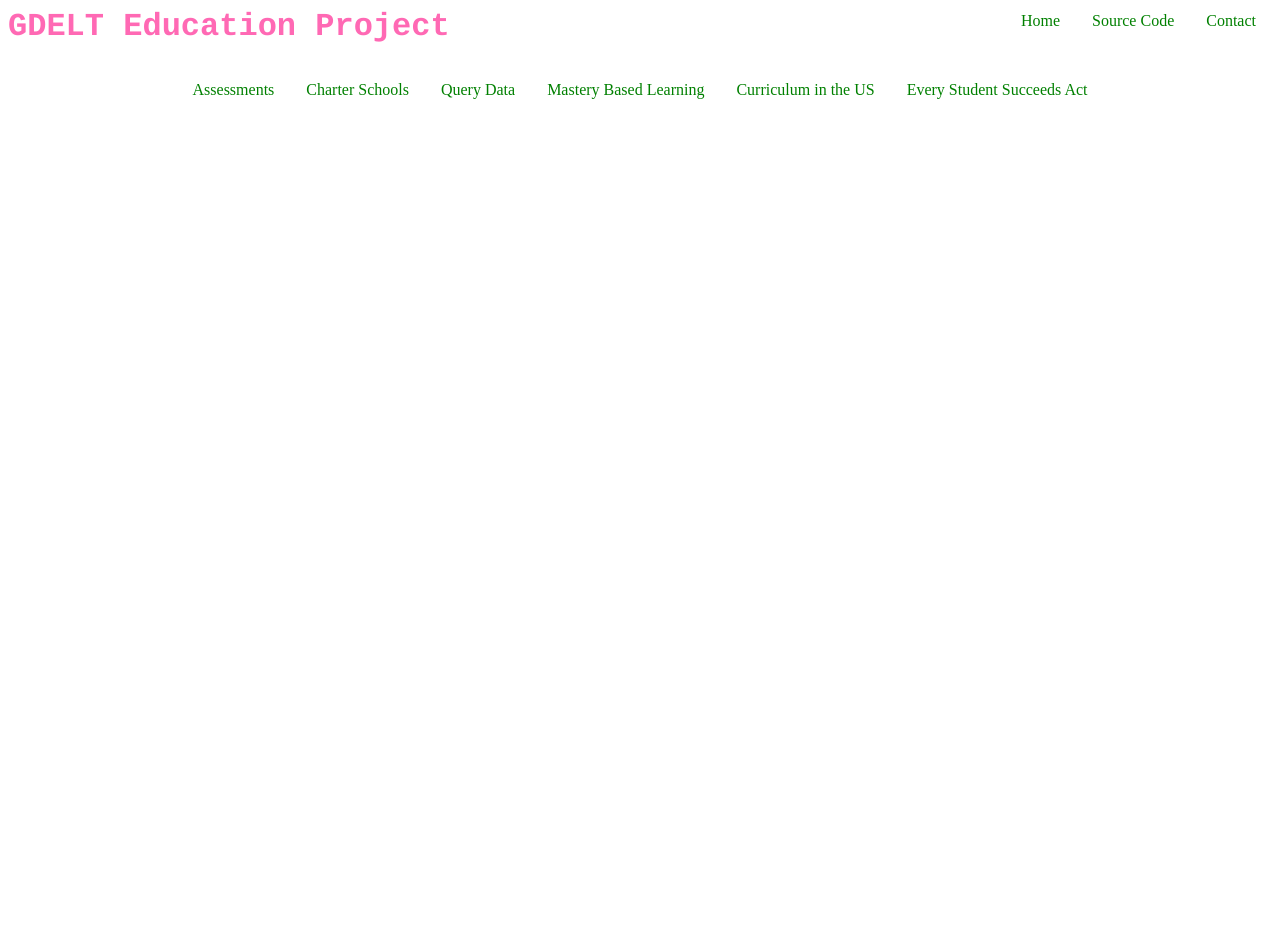
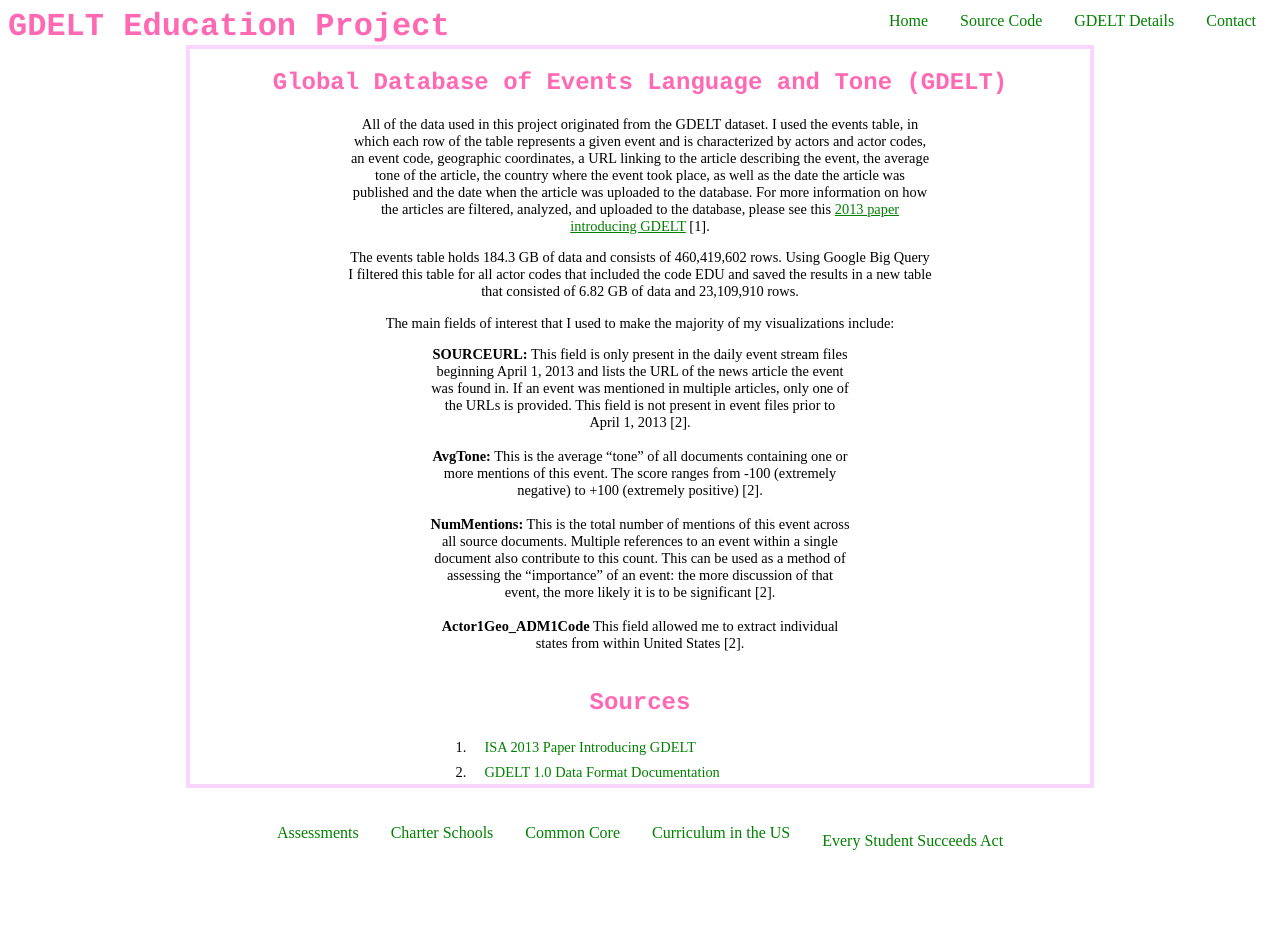
Before and after one commit to yohn-dezmon/education-gdelt, a Flask app: page /GDELT-details in a window 1280 px wide. Before the commit the page ends 99 px from the top, so only its background shows below. Run offline with Flask 2, Linux system fonts and the light colour scheme.

Commit message:
added comments, common core

```diff
--- a/gdelt-edu-web/app.py
+++ b/gdelt-edu-web/app.py
@@ -20,35 +20,43 @@ import pdb
 app = Flask(__name__)
 
 class Database:
+    """ This class allows me to connect to the MySQL database. I have not included
+    a page where this is utilized on the website yet, however it is a feature I would
+    like to add in the future.
+    """
     def __init__(self):
         host = "127.0.0.1"
         user= "root"
         password = ""
         db = "gdelt"
 
+        # Here I am connecting to the database using pymysql.
         self.con = pymysql.connect(host=host, user=user, password=password, db=db,
                                 cursorclass=pymysql.cursors.DictCursor)
         self.cur = self.con.cursor()
 
     def list_actors(self):
+        """ This is a test query to ensure that pymysql was connecting to the database.
+        """
         self.cur.execute("SELECT Actor2Name from freqused LIMIT 50")
         result = self.cur.fetchall()
+        self.con.close()
 
         return result
 
-# instantiate Graph() class
 
 
 @app.route('/', methods=['GET'])
 def index_get():
-
-
+    """ This is the homepage of the website
+    """
 
     return render_template('index.html')
 
 @app.route('/querydb', methods=['GET'])
 def query_db_page():
-
+    """ Here I am connecting to the database with a combination of pymysql and
+    SQLAlchemy"""
     def db_query():
         db = Database()
         actors = db.list_actors()
@@ -62,7 +70,10 @@ def query_db_page():
 
 @app.route('/curriculum', methods=['GET'])
 def curri_page():
-
+    """ This is the curriculum category page. This method is used to generate the
+    graphs and tables that display on this page.
+    """
+    # The Graph class is instantiated and assigned to the graph variable.
     graph = Graph()
 
 
@@ -88,7 +99,9 @@ def curri_page():
 
 @app.route('/charter-schools', methods=['GET'])
 def charter_schools_page():
-
+    """ This is the charter school category page. This method is used to generate
+    the graphs and tables that display on the page.
+    """
     graph = Graph()
 
     # This line can be used to generate the avgtone/nummention line plot again if needed.
@@ -116,33 +129,46 @@ def charter_schools_page():
 
 @app.route('/essa', methods=['GET'])
 def essa_page():
+    """ This is the method that renders the Every Student Succeeds Act page."""
 
     return render_template('essa.html')
 
 @app.route('/GDELT-details', methods=['GET'])
 def details_page():
+    """ This method renders the page that explains the details of how I used the
+    GDELT Dataset and some of the key features within the Dataset.
+    """
 
     return render_template('GDELT-details.html')
 
-@app.route('/mastery', methods=['GET'])
-def mastery_page():
+@app.route('/common-core', methods=['GET'])
+def common_core_page():
+    """ This is the common category page.
+    """
 
-    return render_template('mastery.html')
+    return render_template('common-core.html')
 
 @app.route('/contact', methods=['GET'])
 def contact_page():
+    """ This method renders the contact page I've made in case someone wants to
+    contact me regarding the project
+    """
 
     return render_template('contact.html')
 
 
 @app.route('/assessment', methods=['GET'])
 def assessment_page():
+    """ This is the assessment category page. This method is used to generate
+    the graphs and talbes that display on the page.
+    """
+
     graph = Graph()
-    # dtype={'AvgAvgTone': 'float'}
+
     assessment_count = graph.assessment_count()
     assessment_avgtone = graph.assessment_avgtone()
 
-    # pdb.set_trace()
+
     maine_html_table = graph.table_generator("main_nummen_assessment", "assessment")
     student_html_table = graph.table_generator("student_nummen_assessment", "assessment")
     US_html_table = graph.table_generator("US_nummen_assessment", "assessment")
--- a/gdelt-edu-web/db.py
+++ b/gdelt-edu-web/db.py
@@ -1,6 +1,5 @@
-""" leaving this here for reference, not going to use this code for now """
-
 from app import app
 from flask_sqlalchemy import SQLAlchemy
 
+""" leaving this here for reference, not going to use this code for now """
 db = SQLAlchemy(app)
--- a/gdelt-edu-web/models/freqused.py
+++ b/gdelt-edu-web/models/freqused.py
@@ -1,9 +1,7 @@
-""" leaving this here for reference, not going to use this code for now """
-
 from db import db
 import datetime
 import re
-
+""" leaving this here for reference, not going to use this code for now """
 
 class FreqUsed(db.Model):
     # idk if I can set this as PK since it isn't in the DB
--- a/gdelt-edu-web/run.py
+++ b/gdelt-edu-web/run.py
@@ -1,5 +1,3 @@
-""" leaving this here for reference, not going to use this code for now """
-
 from app import app
 from db import db
 from models import freqused
@@ -7,6 +5,7 @@ import routes
 import time
 from datetime import datetime
 
+""" leaving this here for reference, not going to use this code for now """
 
 with app.app_context():
     # creates the tables defined in models
--- a/gdelt-edu-web/static/styles.css
+++ b/gdelt-edu-web/static/styles.css
@@ -21,7 +21,7 @@ h1 {
 .header-buttons {
   float:right;
   display: inline;
-  width:30%;
+  width:40%;
 }
 
 ul {
@@ -377,6 +377,21 @@ table.curriculum td {
   margin: auto;
 }
 
+.fields-list {
+  width:70%;
+  margin: auto;
+  text-align: center;
+  font-size: 0.9em;
+}
+
+.fields-list p {
+  font-size: 0.9em;
+}
+
+.fields-list ol li {
+  float: left;
+}
+
 /* table.FL {
   table-layout: fixed;
   /* width:400px; */
--- a/gdelt-edu-web/templates/GDELT-details.html
+++ b/gdelt-edu-web/templates/GDELT-details.html
@@ -1,7 +1,44 @@
 {% extends "layout.html" %}
 {% block title %}
-Home - GDELT Education
+GDELT - GDELT Education
 {% endblock %}
   {% block content %}
+  <div class="centered">
+    <h2 class="subcategory-header"> Global Database of Events Language and Tone (GDELT) </h2>
 
+    <div class="topic-intro caption">
+    <p> All of the data used in this project originated from the GDELT dataset.
+      I used the events table, in which each row of the table represents a given event
+      and is characterized by actors and actor codes, an event code, geographic coordinates,
+      a URL linking to the article describing the event, the average tone of the article,
+      the country where the event took place, as well as the date the article was published and the date when the article was uploaded
+      to the database. For more information on how the articles are filtered, analyzed,
+      and uploaded to the database, please see this <a href="http://data.gdeltproject.org/documentation/ISA.2013.GDELT.pdf">2013 paper introducing GDELT</a> [1].
+    </p>
+
+    <p>The events table holds 184.3 GB of data and consists of 460,419,602 rows. Using Google Big Query
+      I filtered this table for all actor codes that included the code EDU and saved the
+      results in a new table that consisted of 6.82 GB of data and 23,109,910 rows.
+    </p>
+
+    <p> The main fields of interest that I used to make the majority of my visualizations include:
+    </p>
+    <div class="fields-list">
+    <ul>
+      <li><b>SOURCEURL:</b> This field is only present in the daily event stream files beginning April 1, 2013 and lists the URL of the news article the event was found in. If an event was mentioned in multiple articles, only one of the URLs is provided. This field is not present in event files prior to April 1, 2013 [2].<br><br></li>
+      <li><b>AvgTone:</b> This is the average “tone” of all documents containing one or more mentions of this event. The score ranges from -100 (extremely negative) to +100 (extremely positive) [2].<br><br> </li>
+      <li> <b>NumMentions:</b> This is the total number of mentions of this event across all source documents. Multiple references to an event within a single document also contribute to this count. This can be used as a method of assessing the “importance” of an event: the more discussion of that event, the more likely it is to be significant [2].<br><br></li>
+      <li> <b>Actor1Geo_ADM1Code</b> This field allowed me to extract individual states from within United States [2]. <br><br></li>
+    </div>
+    <h2 class="subcategory-header"> Sources </h2>
+    <div class="fields-list">
+    <ol>
+      <li><a href="http://data.gdeltproject.org/documentation/ISA.2013.GDELT.pdf">ISA 2013 Paper Introducing GDELT</a> </li>
+      <li><a href="http://data.gdeltproject.org/documentation/GDELT-Data_Format_Codebook.pdf">GDELT 1.0 Data Format Documentation</li>
+    </ol>
+    </div>
+
+
+</div>
+  </div>
   {% endblock %}
--- a/gdelt-edu-web/templates/assessment.html
+++ b/gdelt-edu-web/templates/assessment.html
@@ -87,5 +87,5 @@ Assessment - GDELT Education
   {{ FL_html_table|safe }}
   </div>
   </div>
-
+  </div>
   {% endblock %}
--- a/gdelt-edu-web/templates/charter-schools.html
+++ b/gdelt-edu-web/templates/charter-schools.html
@@ -1,6 +1,6 @@
 {% extends "layout.html" %}
 {% block title %}
-Home - GDELT Education
+Charter Schools - GDELT Education
 {% endblock %}
   {% block content %}
   <div class="centered">
@@ -56,7 +56,7 @@ Home - GDELT Education
     </div>
 
 
-    <h2 class="subcategory-header"> Recent Decline in Average Tone and Number of Mention </h2>
+    <h2 class="subcategory-header"> Recent Decline in Average Tone and Number of Mentions </h2>
     <div class="CATable">
     {{ top_20_2017pres|safe }}
     </div>
--- a/gdelt-edu-web/templates/contact.html
+++ b/gdelt-edu-web/templates/contact.html
@@ -1,6 +1,6 @@
 {% extends "layout.html" %}
 {% block title %}
-ESSA - GDELT Education
+Contact - GDELT Education
 {% endblock %}
   {% block content %}
   <div class="Contact-Intro">
--- a/gdelt-edu-web/templates/index.html
+++ b/gdelt-edu-web/templates/index.html
@@ -16,7 +16,7 @@ Home - GDELT Education
          include:
          which states have the greatest media coverage of educational topics,
          how are laws regarding education received by the public,
-         which states are talking about curriculum the most, amongst others.
+         what is the relative occurence of educational buzzwords in US media, amongst others.
          To see the data visualizations that answer these questions, please
          select a sub-category below!</p>
 
--- a/gdelt-edu-web/templates/layout.html
+++ b/gdelt-edu-web/templates/layout.html
@@ -17,6 +17,7 @@
         <!-- since the list is right-floated it displays backwards -->
         <ul>
           <li><a href="/contact"> Contact </a>
+          <li><a href="/GDELT-details"> GDELT Details </a>
           <li><a href="https://github.com/yohn-dezmon/education-gdelt"> Source Code </a>
           <li><a href="/"> Home </a>
 
@@ -33,10 +34,9 @@
         <ul class="bottom-links">
           <li><a href="essa">Every Student Succeeds Act</a></li>
           <li><a href="curriculum">Curriculum in the US</a></li>
-          <li><a href="mastery">Mastery Based Learning</a></li>
-          <li><a href="querydb"> Query Data </a></li>
-          <li><a href="charter-schools"> Charter Schools </a></li>
-          <li><a href="assessment"> Assessments </a></li>
+          <li><a href="common-core">Common Core</a></li>
+          <li><a href="charter-schools">Charter Schools </a></li>
+          <li><a href="assessment">Assessments </a></li>
       </ul>
       </div>
     </div>
```
Also changed, not shown: gdelt-edu-web/graphs.py (+19 -4 lines), gdelt-edu-web/templates/common-core.html (added, +11 -0 lines), gdelt-edu-web/static/keyword_count.png.
